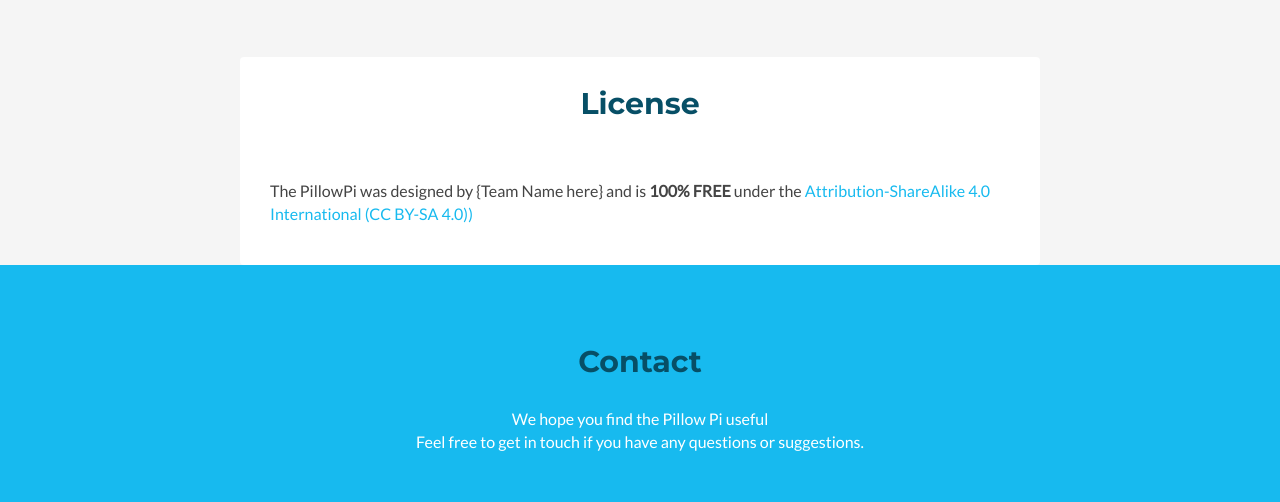
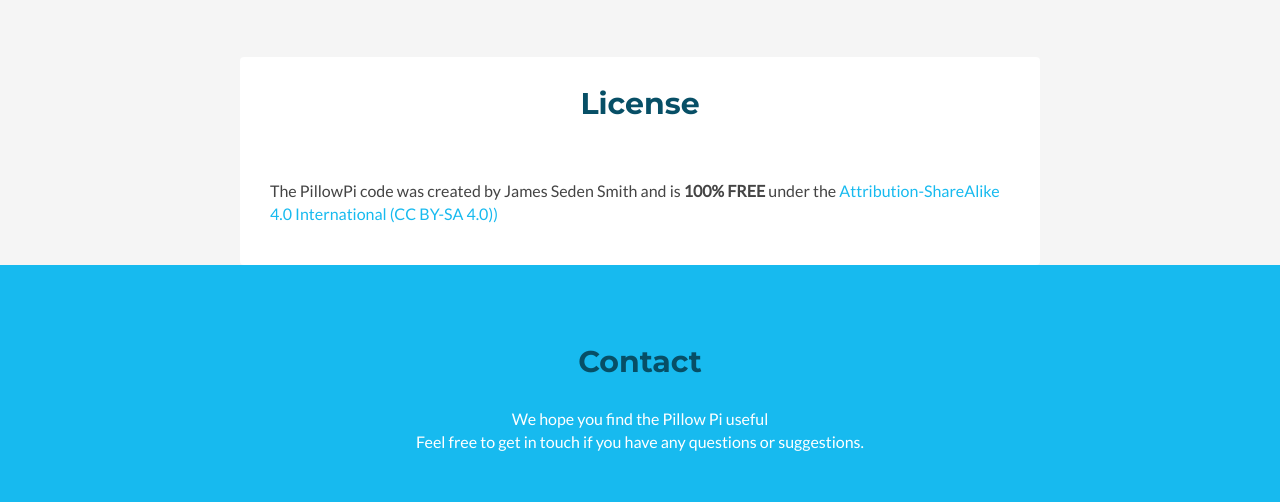
Before and after one commit to sedders123/PillowPi, a plain HTML site: page index.html in a window 1280 px wide. Shown: the part 2526-3028 px from the top of the page. Drawn offline with Linux system fonts and the light colour scheme.

Commit message:
Edit index.html

```diff
--- a/index.html
+++ b/index.html
@@ -245,7 +245,7 @@
             <div class="license-inner">
             <h2 class="title text-center">License</h2>
                 <div class="info">
-                    <p>The PillowPi was designed by {Team Name here} and is <strong>100% FREE</strong> under the <a href="http://creativecommons.org/licenses/by-sa/4.0/" target="_blank">Attribution-ShareAlike 4.0 International (CC BY-SA 4.0))</a></p>
+                    <p>The PillowPi code was created by James Seden Smith and is <strong>100% FREE</strong> under the <a href="http://creativecommons.org/licenses/by-sa/4.0/" target="_blank">Attribution-ShareAlike 4.0 International (CC BY-SA 4.0))</a></p>
                 </div><!--//info-->
             </div><!--//license-inner-->
         </div><!--//container-->
```
